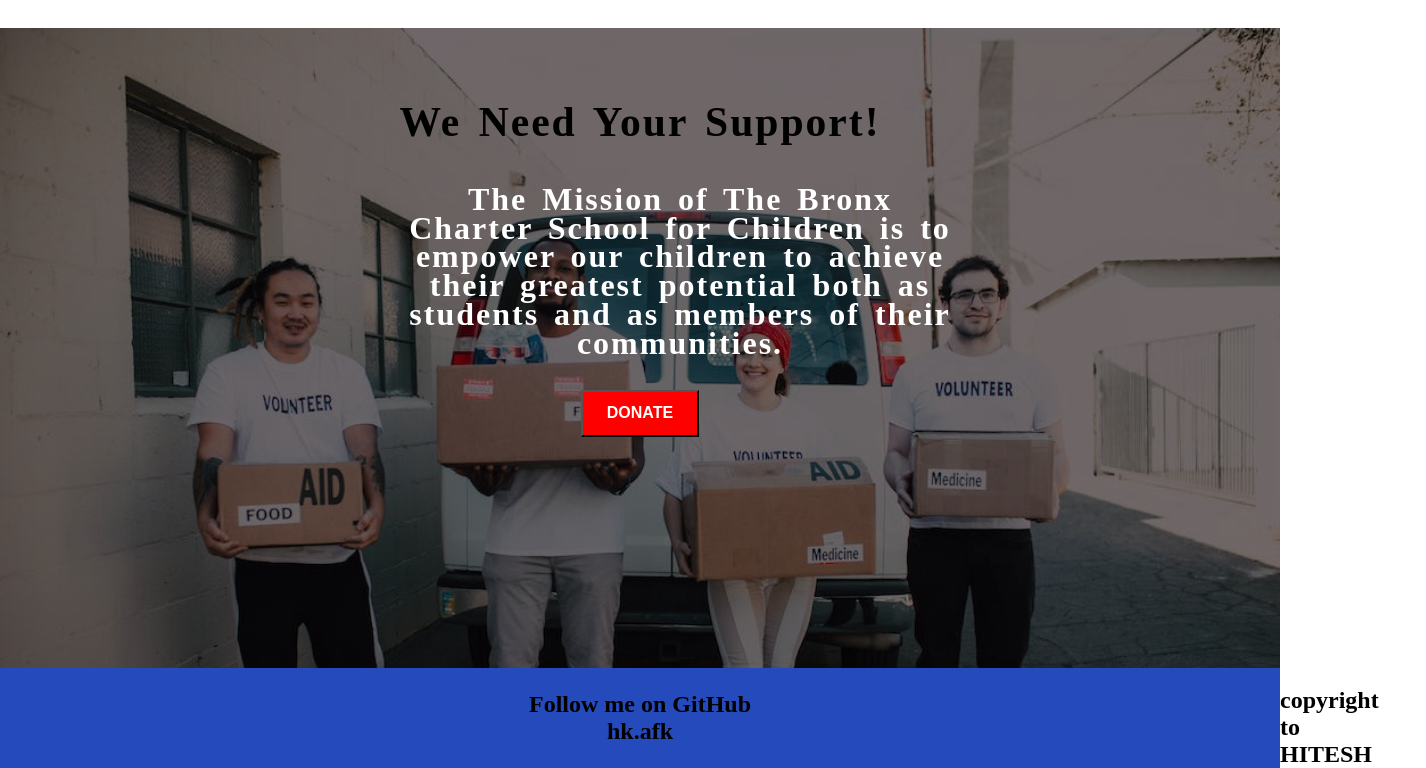
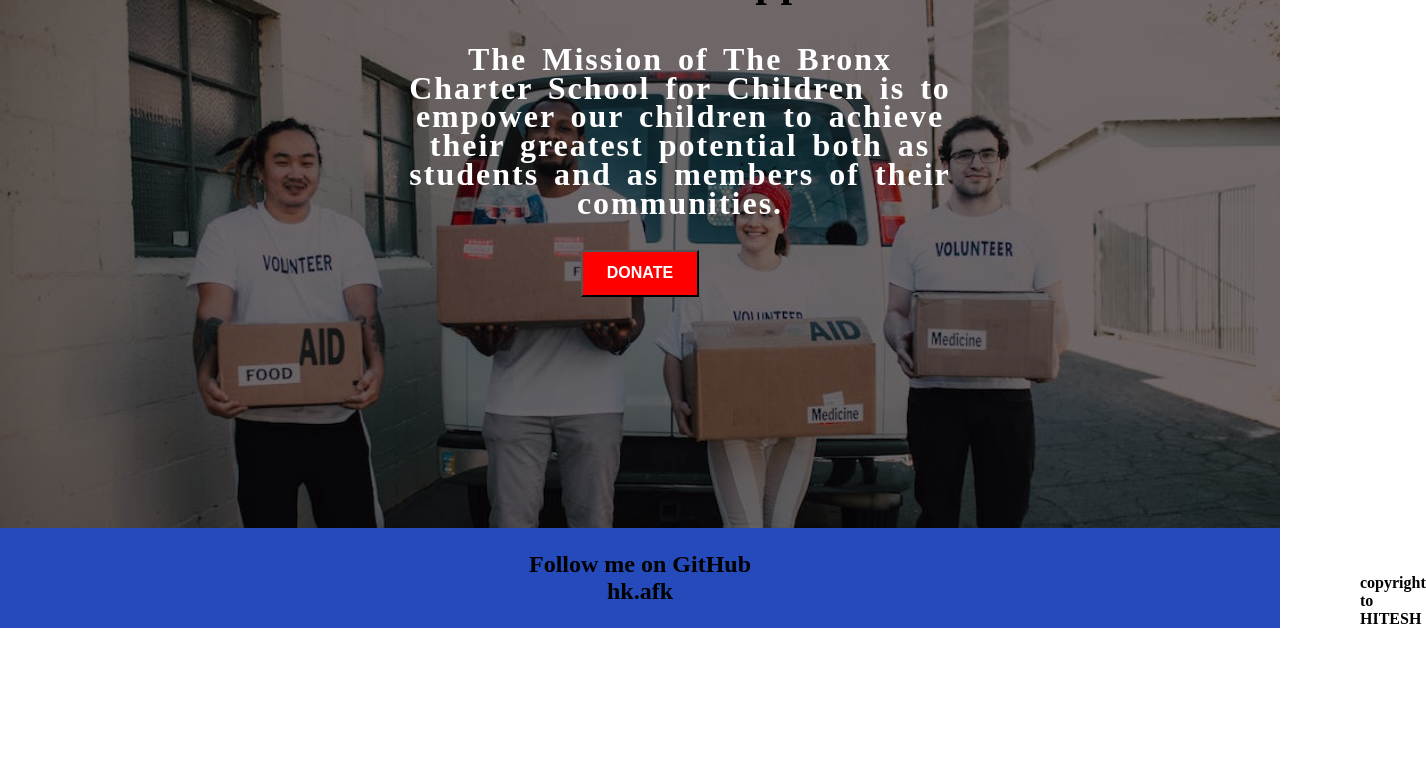
Before and after one commit to hk-afk/school-webpage, a plain HTML site: page index.html in a window 1280 px wide. Shown: the part 1530-2298 px from the top of the page, 1426 px wide, since content can reach past the window. After the commit the page ends 2158 px from the top, so only its background shows below. Drawn offline with Linux system fonts and the light colour scheme.

Commit message:
update css

```diff
--- a/style.css
+++ b/style.css
@@ -125,7 +125,7 @@
     padding-top: 0;
     font-size: 1.3rem;
     max-width: 100%;
-    min-height: 30vh;
+    min-height: 100px;
     text-align: justify;
     letter-spacing: 2px;
     word-spacing: 5px;
@@ -472,8 +472,9 @@ footer{
 
 .copy{
     position:absolute;
-    left: 1280px;
+    left: 1360px;
     bottom:0px;
+    font-size: 1rem;
 }
 
 .follow{
```
Also changed, not shown: screenshot.jpeg.
